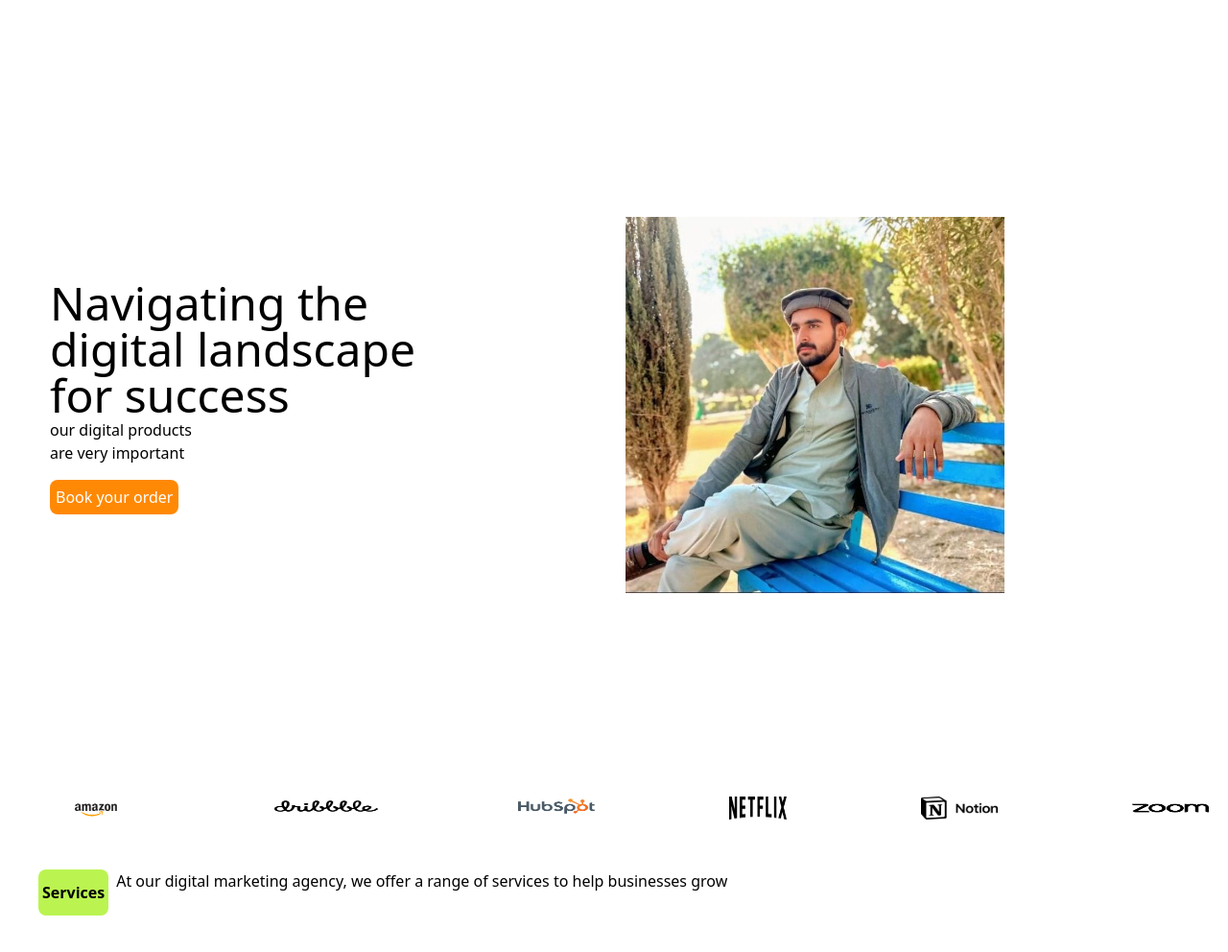
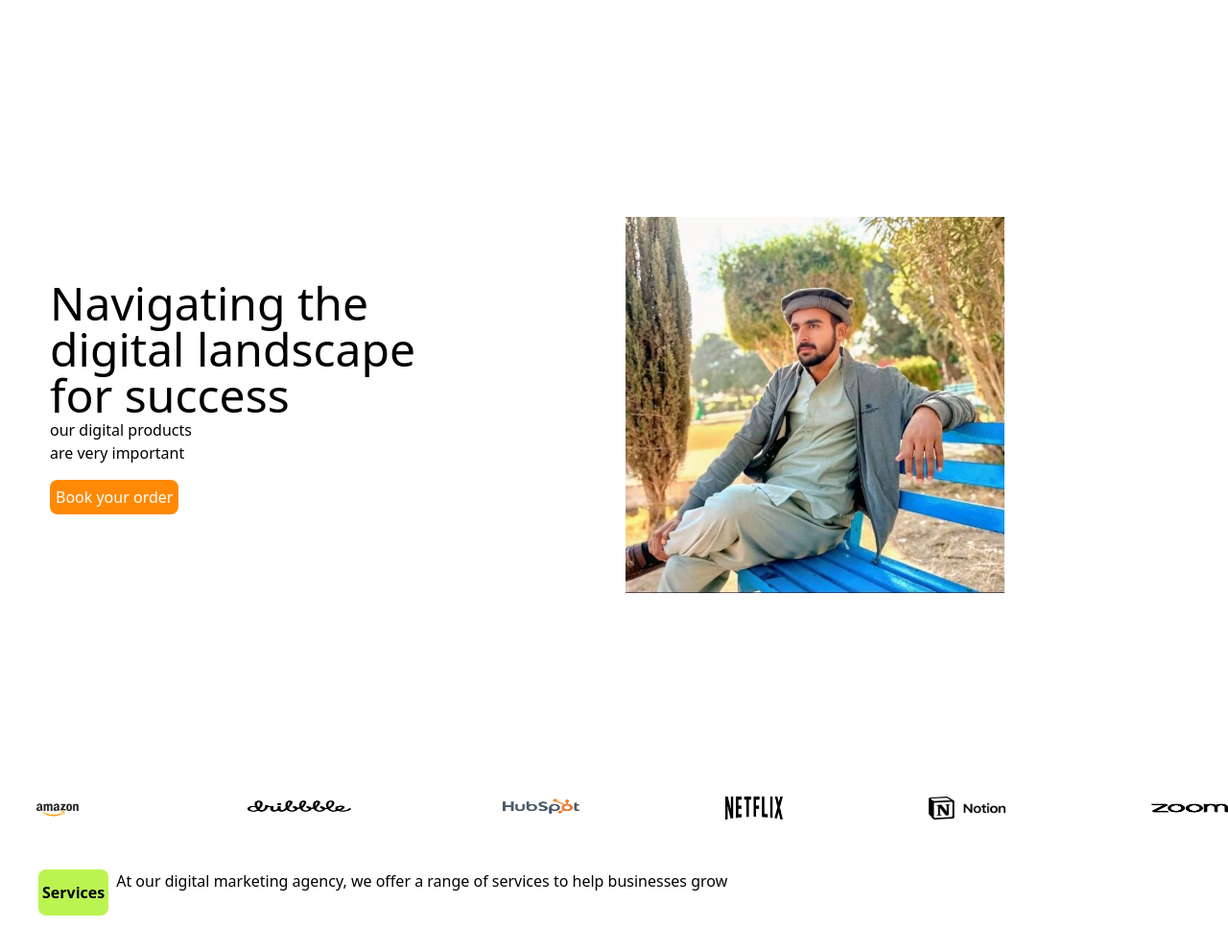
Before and after one commit to msaad517/portfolio, a website built with Vite: page index.html in a window 1280 px wide. Shown: the part 70-1062 px from the top of the page at 96% size. Built offline with nearby package versions, Linux system fonts and the light colour scheme; files whose address does not match are found by name.

Commit message:
Update index.html

```diff
--- a/index.html
+++ b/index.html
@@ -91,7 +91,7 @@
 <img src="images/saad.jpg" alt="" class="h-98  mt-2">
     </div>
     </div>
-    <div class="px-10 mt-50 ml-5 bg-white w-screen h-15  flex flex-row justify-between ">
+    <div class="pl-5 mt-50  bg-white w-screen h-15  flex flex-row justify-between ">
       <div>
         <img src="images/amazon.png" alt="" class="w-20 h-15 ml-0 pl-0 "></div>
         <div><img src="images/dribble.png" alt="" class="w-30 h-13 ml-0"></div>
```
